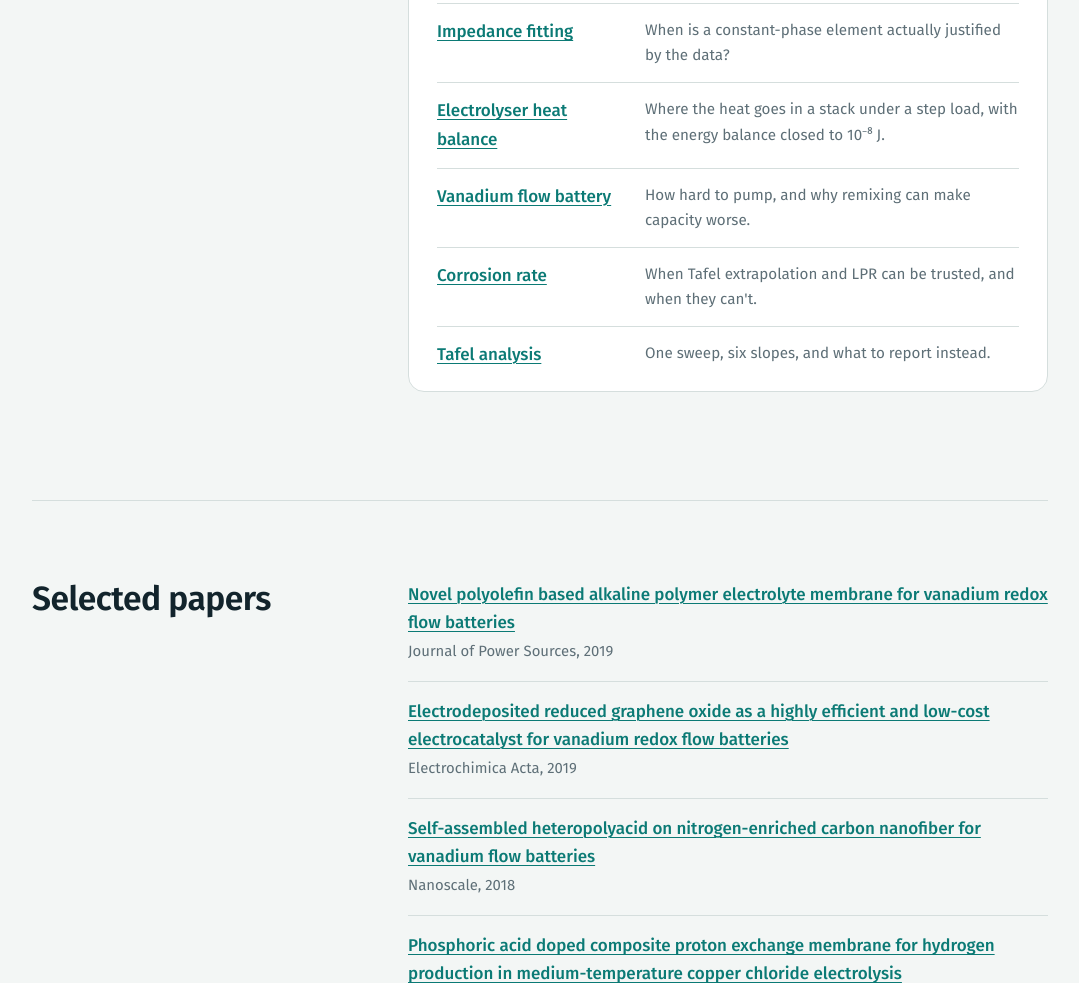
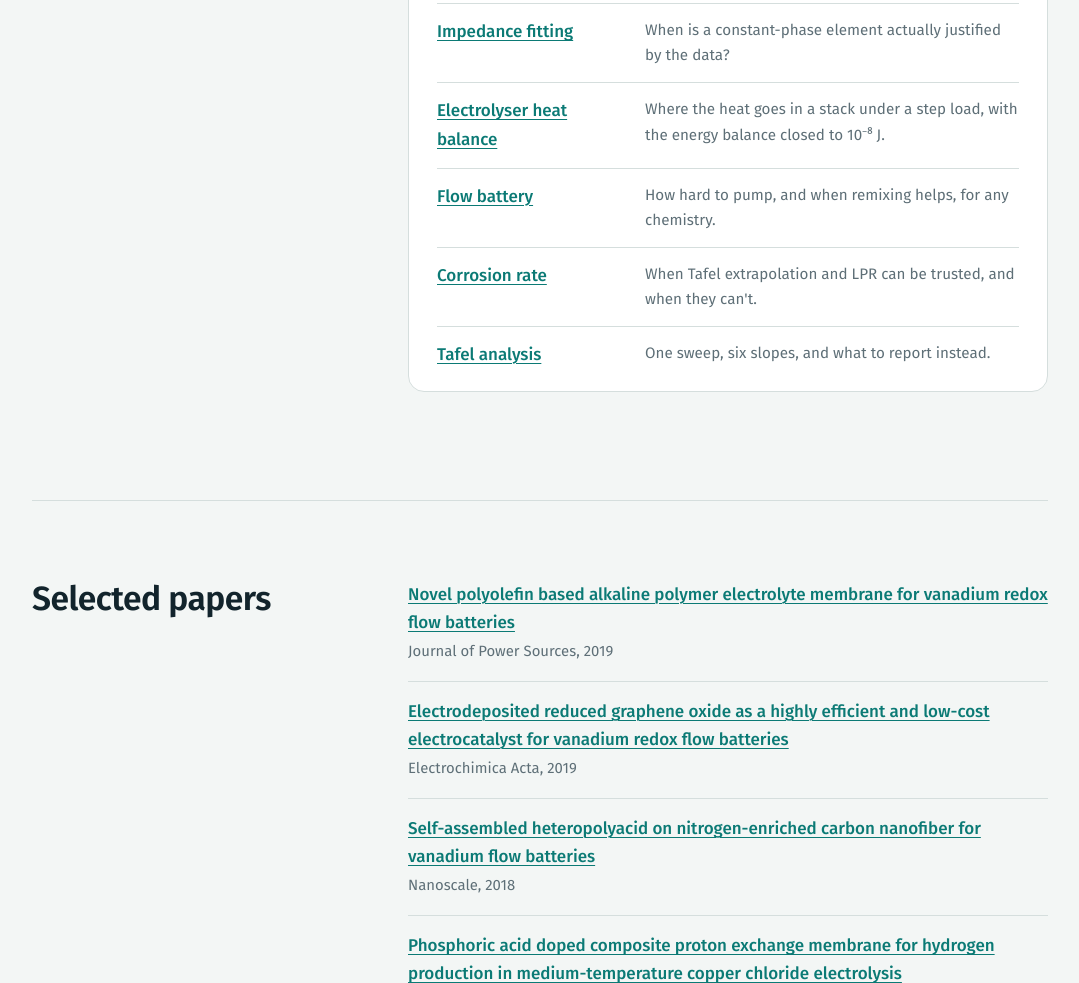
Before and after one commit to pooriamn/pooriamn.github.io, a plain HTML site: page index.html in a window 1280 px wide. Shown: the part 1613-2596 px from the top of the page, without its empty margins (100-1179 px from the left). Drawn offline with Linux system fonts and the light colour scheme.

Commit message:
Generalise the flow battery study link
Co-Authored-By: Claude Opus 5.5 <noreply@anthropic.com>
Claude-Session: https://claude.ai/code/session_018nSkBKGA9awt3R9CuFYGCs

```diff
--- a/index.html
+++ b/index.html
@@ -154,7 +154,7 @@ footer{padding:32px 0 48px;border-top:1px solid var(--rule);color:var(--muted);f
       <ul class="studies">
         <li><a href="https://github.com/pooriamn/electrochem-toolkit/tree/main/studies/eis-inverse">Impedance fitting</a><span>When is a constant-phase element actually justified by the data?</span></li>
         <li><a href="https://github.com/pooriamn/electrochem-toolkit/tree/main/studies/electrothermal-stack">Electrolyser heat balance</a><span>Where the heat goes in a stack under a step load, with the energy balance closed to 10⁻⁸ J.</span></li>
-        <li><a href="https://github.com/pooriamn/electrochem-toolkit/tree/main/studies/flow-battery">Vanadium flow battery</a><span>How hard to pump, and why remixing can make capacity worse.</span></li>
+        <li><a href="https://github.com/pooriamn/electrochem-toolkit/tree/main/studies/flow-battery">Flow battery</a><span>How hard to pump, and when remixing helps, for any chemistry.</span></li>
         <li><a href="https://github.com/pooriamn/electrochem-toolkit/tree/main/studies/corrosion">Corrosion rate</a><span>When Tafel extrapolation and LPR can be trusted, and when they can't.</span></li>
         <li><a href="https://github.com/pooriamn/electrochem-toolkit/tree/main/studies/tafel-analysis">Tafel analysis</a><span>One sweep, six slopes, and what to report instead.</span></li>
       </ul>
```
